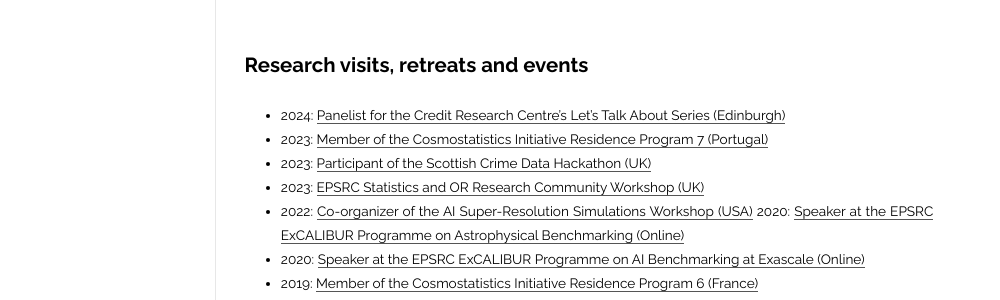
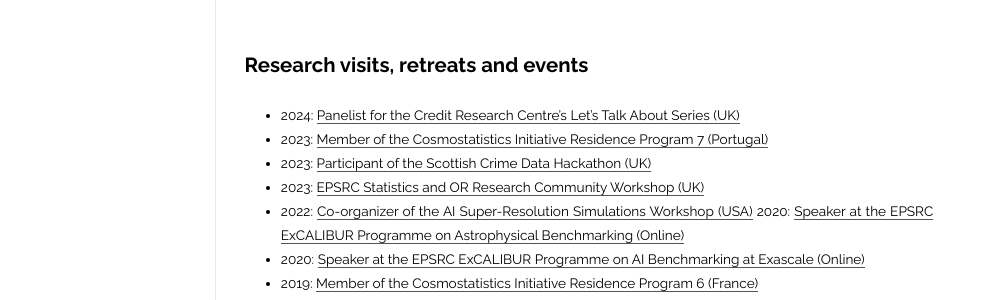
Before and after one commit to moews/moews.github.io, a Jekyll site: the page built from _posts/2017-03-26-research.md, in a window 1280 px wide. Shown: the part 801-1101 px from the top of the page, without its empty margins (143-1143 px from the left). Built offline with Jekyll 4.4.1, drawn with Linux system fonts in a browser that asks for light colours.

Commit message:
Update 2017-03-26-research.md

```diff
--- a/_posts/2017-03-26-research.md
+++ b/_posts/2017-03-26-research.md
@@ -51,7 +51,7 @@ My research is centred on the development and application of approaches in machi
 2020-2021: Limited travel due to thesis write-up and a pandemic (everywhere)
 -->
 
-* 2024: [Panelist for the Credit Research Centre's Let's Talk About Series (Edinburgh)](https://www.crc.business-school.ed.ac.uk/seminars/lets-talk-about)
+* 2024: [Panelist for the Credit Research Centre's Let's Talk About Series (UK)](https://www.crc.business-school.ed.ac.uk/seminars/lets-talk-about)
 * 2023: [Member of the Cosmostatistics Initiative Residence Program 7 (Portugal)](https://cosmostatistics-initiative.org/residence-programs/crp7)
 * 2023: [Participant of the Scottish Crime Data Hackathon (UK)](https://www.sccjr.ac.uk/event/scottish-crime-data-hackathon)
 * 2023: [EPSRC Statistics and OR Research Community Workshop (UK)](https://www.ukri.org/events/statistics-and-operational-research-community-workshop-17-jan)
```
